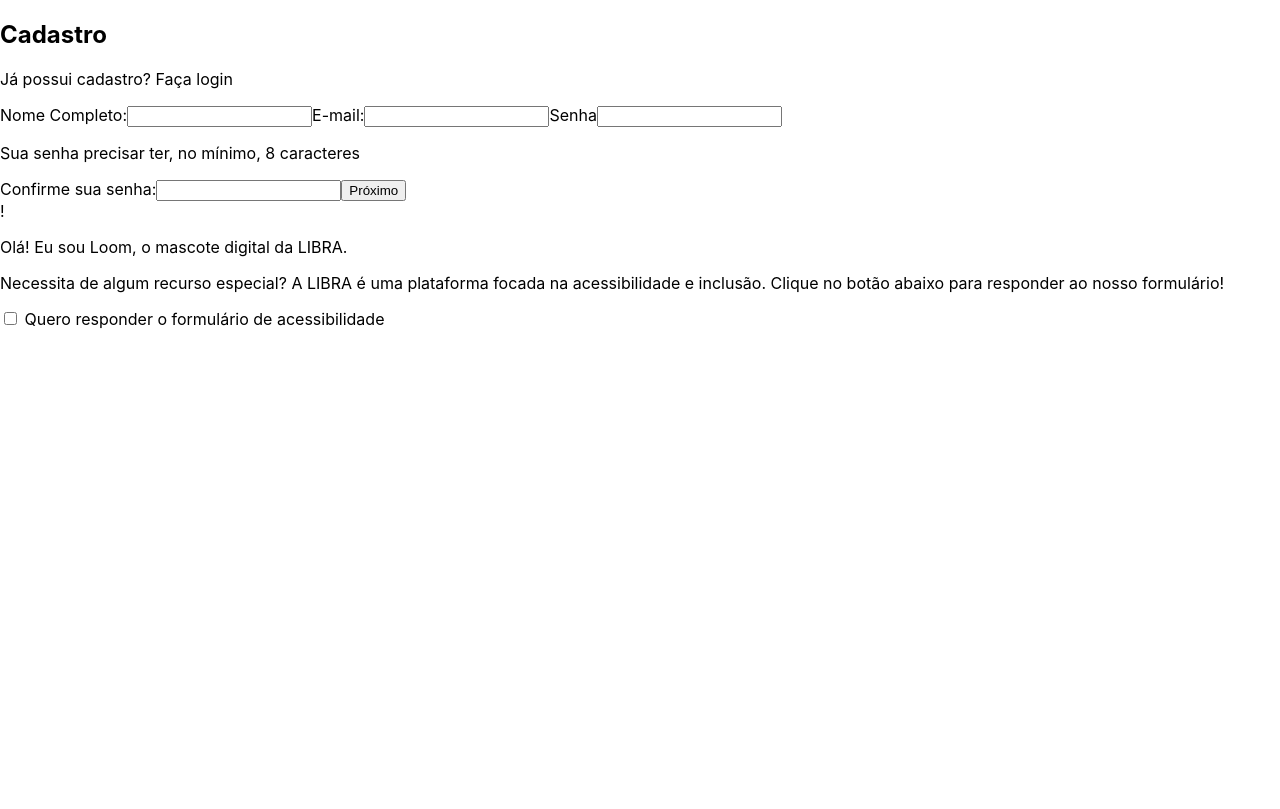
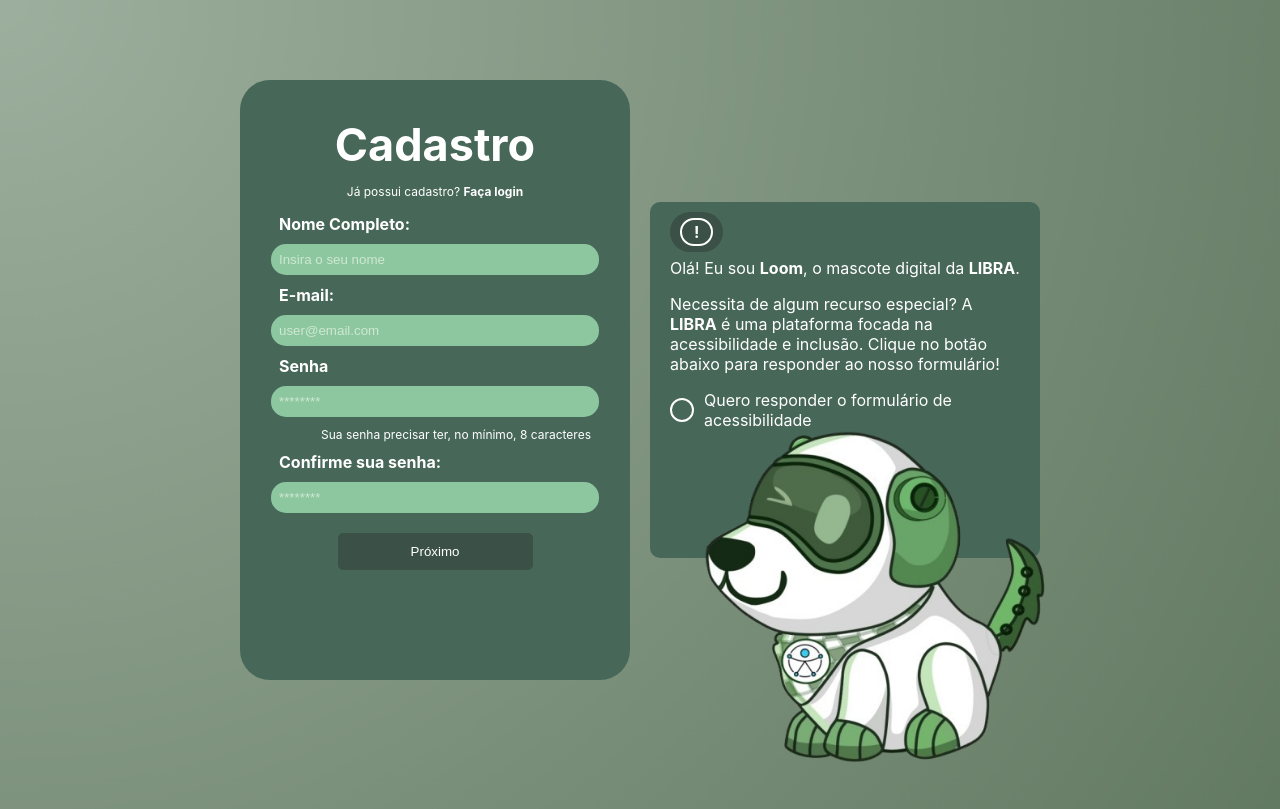
Before and after one commit to RuanVFeitosa/LIBRA-FrontEnd, a React (Create React App) app: page / in a window 1280 px wide. Built offline with nearby package versions, Linux system fonts and the light colour scheme.

Commit message:
Finalização da tela Cadastro

```diff
--- a/src/components/Cadastro.css
+++ b/src/components/Cadastro.css
@@ -0,0 +1,314 @@
+body {
+    background: url('../assets/fundo.png');
+    background-size: cover;
+}
+
+.container {
+    display: flex;
+    justify-content: center;
+    align-items: center;
+    height: 90vh;
+    padding: 20px;
+    transition: 0.3s ease-in-out;
+}
+
+
+.wrapper {
+    display: flex;
+    max-width: 800px;
+    width: 100%;
+    gap: 20px;
+}
+
+/*---------------------------------------------------- Formulario --------------------------------*/
+.formulario {
+    width: 500px;
+    height: 600px;
+    display: flex;
+    flex-direction: column;
+    background-color: #476758;
+    border-radius: 30px;
+    color: white;
+}
+
+.title {
+    display: flex;
+    justify-content: center;
+    align-items: center;
+    flex-direction: column;
+    margin-bottom: 0;
+    font-size: 30px;
+}
+
+.cadastro {
+    margin-bottom: 0;
+}
+
+.login {
+    margin-bottom: 0;
+    font-size: 12px;
+
+}
+
+.login-link {
+    font-weight: bold;
+    cursor: pointer;
+}
+
+.login-link:hover {
+    transition: 0.3s ease-in-out;
+    text-decoration: underline;
+
+}
+
+.form {
+    /* display: block; */
+    display: flex;
+    justify-content: center;
+    align-items: center;
+    flex-direction: column;
+    margin-top: 10px;
+    font-size: 16px;
+}
+
+.form input {
+    width: 80%;
+    padding: 8px;
+    margin: 5px;
+    border: none;
+    background-color: #8cc79f;
+    color: white;
+    border-radius: 15px;
+}
+
+.form label {
+    font-weight: bold;
+    width: 80%;
+    margin: 5px;
+    border: none;
+    color: white;
+}
+
+.formulario input::placeholder {
+    color: #cfe8d1;
+}
+
+.dica-senha {
+    display: flex;
+    justify-content: end;
+    align-items: end;
+    flex-direction: row;
+    /* font-weight: bold; */
+
+    width: 80%;
+    margin: 5px;
+    border: none;
+    color: white;
+
+    font-size: 12px;
+    margin-top: 5px;
+}
+
+/* Botão */
+.botao {
+    border: 1px solid #3b5147;
+    width: 50%;
+    background-color: #3b5147;
+    color: white;
+    padding: 10px;
+    margin-top: 15px;
+    border-radius: 5px;
+    cursor: pointer;
+    transition: 0.3s;
+}
+
+.botao:hover {
+    background-color: #8cc79f;
+    border: 1px solid #8cc79f;
+}
+
+/* --------------------------------------------- Seção de Acessibilidade ------------------------------- */
+.acessibilidade-caixa {
+    position: relative;
+    display: flex;
+    align-items: center;
+    justify-content: center;
+}
+
+.acessibilidade {
+    /* flex: 1; */
+    width: 350px;
+    height: 315.4px;
+    background-color: #476758;
+    color: white;
+    padding: 20px;
+    border-radius: 10px;
+    display: flex;
+    flex-direction: column;
+    justify-content: space-between;
+}
+
+.info {
+    position: relative;
+}
+
+.cmd1 {
+    border-radius: 20px;
+    padding: 10px;
+    background-color: #3b5147;
+    /* border: 1px solid white; */
+}
+
+.cmd2 {
+    border-radius: 20px;
+    padding: 2px;
+    border: 2px solid white;
+    background-color: #3b5147;
+}
+
+.exclamacao {
+    color: white;
+    padding: 10px;
+    border-radius: 20px;
+    font-weight: bold;
+    background: none;
+}
+
+.mascote-nome {
+    font-weight: bold;
+}
+
+.plataforma {
+    font-weight: bold;
+}
+
+.checkbox input[type="checkbox"] {
+    display: none;
+    /* Esconde a checkbox padrão */
+}
+
+.checkbox-cmd1 {
+    background-color: white;
+}
+
+.checkbox {
+    display: flex;
+    align-items: center;
+    gap: 10px;
+}
+
+.checkbox label {
+    display: flex;
+    align-items: center;
+    gap: 10px;
+    cursor: pointer;
+}
+
+.checkbox input[type="checkbox"] {
+    display: none; /* Esconde a checkbox padrão */
+}
+
+.custom-checkbox {
+    width: 20px;
+    height: 20px;
+    border-radius: 50%; /* Torna redondo */
+    border: 2px solid #fff; /* Cor da borda */
+    background-color: transparent;
+    display: inline-block;
+    transition: background 0.3s ease-in-out;
+}
+
+.checkbox input[type="checkbox"]:checked + .custom-checkbox {
+    background-color: white; /* Cor quando marcado */
+    border: 2px solid white; /* Mantém borda da cor */
+}
+
+.mascote {
+    position: relative;
+    display: flex;
+    width: 400px;
+    bottom: 30px;
+
+}
+
+/* ---------------------------------------------- Responsividade --------------------------------------*/
+@media screen and (max-width: 1024px) {
+    .wrapper {
+        flex-direction: column;
+        align-items: center;
+    }
+
+    .formulario {
+        width: 90%;
+        height: auto;
+        padding: 20px;
+    }
+
+    .acessibilidade {
+        width: 90%;
+    }
+}
+
+@media screen and (max-width: 768px) {
+    .container {
+        height: auto;
+        padding: 10px;
+    }
+
+    .wrapper {
+        gap: 10px;
+    }
+
+    .formulario {
+        width: 100%;
+    }
+
+    .form input {
+        width: 100%;
+    }
+
+    .botao {
+        width: 100%;
+    }
+
+    .acessibilidade {
+        width: 100%;
+    }
+
+    /* .mascote{} */
+}
+
+@media screen and (max-width: 480px) {
+    .title h2 {
+        font-size: 24px;
+    }
+
+    .login {
+        font-size: 10px;
+    }
+
+    .form label {
+        font-size: 14px;
+    }
+
+    .form input {
+        font-size: 14px;
+    }
+
+    .dica-senha {
+        font-size: 10px;
+    }
+
+    .botao {
+        font-size: 14px;
+    }
+
+    .acessibilidade {
+        height: auto;
+        padding: 15px;
+    }
+
+    .mascote {
+        width: 250px;
+    }
+}
--- a/src/components/Cadastro.js
+++ b/src/components/Cadastro.js
@@ -1,5 +1,6 @@
 import react, { useState } from "react";
-import './Cadastro.css'
+import "../components/Cadastro.css";
+import mascote from "../assets/LOOM.png";
 
 function Cadastro() {
     const [name, setName] = useState("");
@@ -17,40 +18,60 @@ function Cadastro() {
 
     return (
         <>
+            <div className="container">
+                <div className="wrapper">
                     <div className='formulario'>
-                <h2>Cadastro</h2>
-                <p>Já possui cadastro? <span className='login-link'>Faça login</span></p>
+                        <div className="title">
+                            <h2 className="cadastro">Cadastro</h2>
+                            <p className="login">Já possui cadastro? <span className='login-link'>Faça login</span></p>
+                        </div>
 
+                        <div className="form">
                             <label>Nome Completo:</label>
-                <input type='text' placehoder='Insira o seu nome' />
+                            <input type='text' placeholder='Insira o seu nome' />
 
                             <label>E-mail:</label>
-                <input type='text' placehoder='user@email.com' />
+                            <input type='text' placeholder='user@email.com' />
 
                             <label>Senha</label>
-                <input type="password" />
+                            <input type="password" placeholder="********" />
                             <p className="dica-senha">Sua senha precisar ter, no mínimo, 8 caracteres</p>
 
                             <label>Confirme sua senha:</label>
-                <input type="password" />
+                            <input type="password" placeholder="********" />
 
                             <button className="botao">Próximo</button>
                         </div>
 
+                    </div>
+
+
                     {/* BLOCO DE ACESSIBILIDADE */}
+                    <div className="acessibilidade-caixa">
                         <div className="acessibilidade">
                             <div className='info'>
+                                <span className="cmd1">
+                                    <span className="cmd2">
                                         <span className='exclamacao'>!</span>
+                                    </span>
+                                </span>
                                 <p>Olá! Eu sou <span className="mascote-nome">Loom</span>, o mascote digital da <span className="plataforma">LIBRA</span>.</p>
                                 <p>Necessita de algum recurso especial? A <span className="plataforma">LIBRA</span> é uma plataforma focada na acessibilidade e inclusão. Clique no botão abaixo para responder ao nosso formulário!</p>
+                                <div className="checkbox">
+                                    <label>
+                                        <input type="checkbox" id="acessibilidade" />
+                                        <span className="custom-checkbox"></span>
+                                    </label>
+                                    Quero responder o formulário de acessibilidade
+                                </div>
+                            </div>
+                            <img src={mascote} alt="Loom" className="mascote" />
+                        </div>
+                    </div>
                 </div>
 
-                <label className='checkbox'>
-                    <input type='checkbox' /> Quero responder o formulário de acessibilidade
-                </label>
+            </div>
 
-                {/* <img src/> */}
-            </div>
         </>
     )
 }
```
Also changed, not shown: src/assets/LOOM.png (added), src/assets/fundo.png (added). Lines whose indentation alone changed are shown as unchanged.
